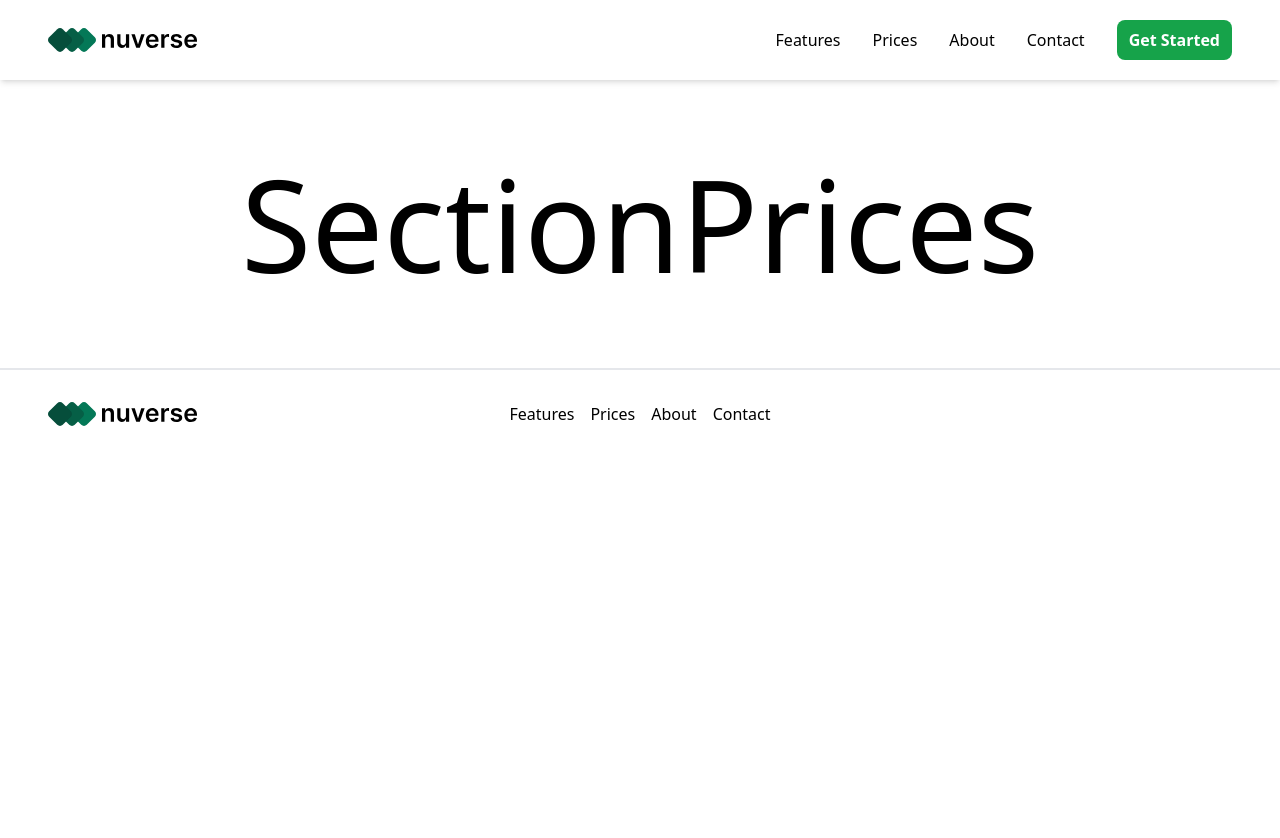
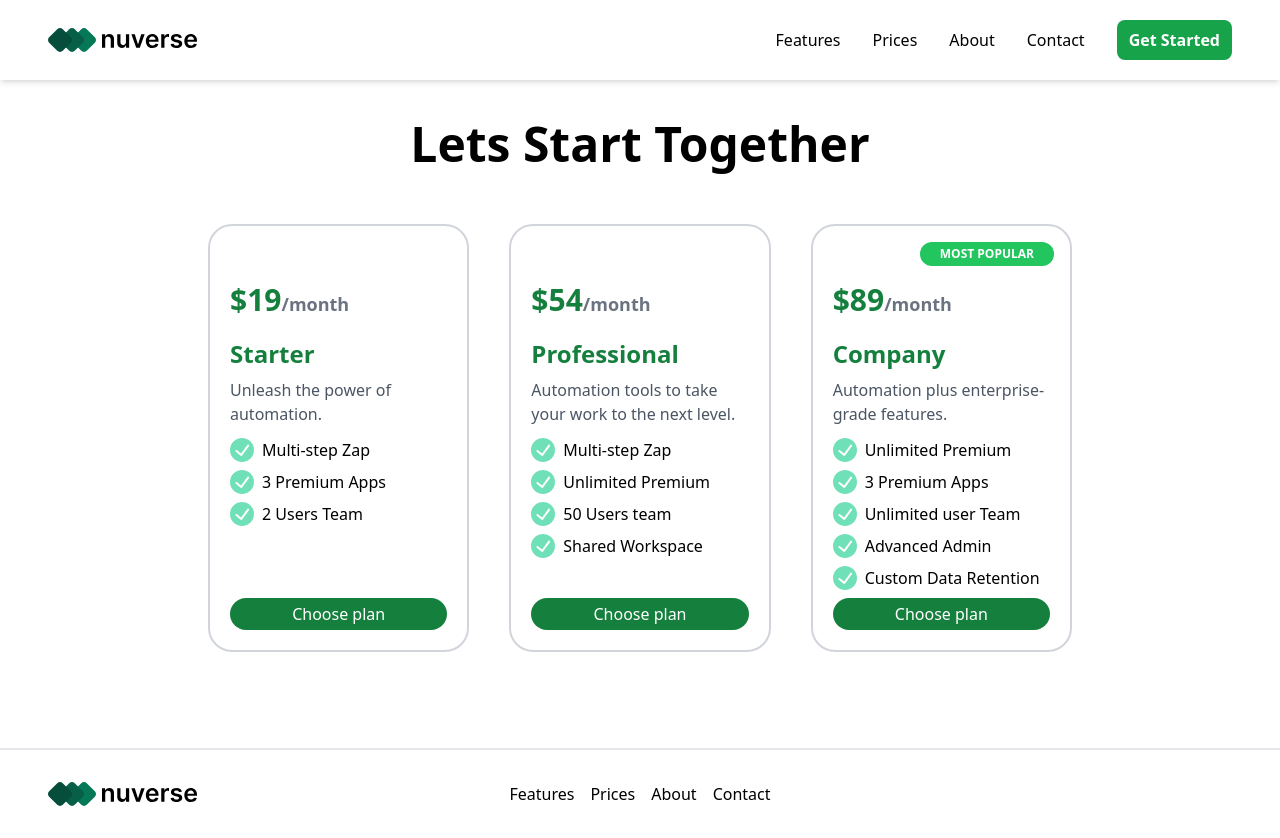
Before and after one commit to akbarmul/latihan-reactjs, a React (Vite) app: page /prices in a window 1280 px wide. Before the commit the page ends 800 px from the top, so only its background shows below. Built offline with nearby package versions, Linux system fonts and the light colour scheme; some icons are missing.

Commit message:
prices done

```diff
--- /dev/null
+++ b/src/components/ButtonPrices.jsx
@@ -0,0 +1,9 @@
+import React from "react";
+
+export default function ButtonPrices() {
+  return (
+    <>
+      <button className="bg-green-700 rounded-full text-white mx-auto py-1 w-full mt-auto">Choose plan</button>
+    </>
+  );
+}
--- /dev/null
+++ b/src/components/CardPrices.jsx
@@ -0,0 +1,11 @@
+import React from "react";
+
+export default function CardPrices({ children }) {
+  return (
+    <>
+      <div className="h-full border-gray-300 border-2 rounded-3xl flex col">
+        <div className="flex flex-col px-5 pt-14 pb-5 relative flex-grow">{children}</div>
+      </div>
+    </>
+  );
+}
--- a/src/components/SectionPrices.jsx
+++ b/src/components/SectionPrices.jsx
@@ -1,5 +1,100 @@
 import React from "react";
+import CardPrices from "./CardPrices";
+
+import Circle from "../assets/check-circle.svg";
+import ButtonPrices from "./ButtonPrices";
 
 export default function SectionPrices() {
-  return <div className="text-9xl my-20 text-center">SectionPrices</div>;
+  return (
+    <>
+      <main>
+        <section className="py-10">
+          <div className="container">
+            <h1 className="text-5xl text-center font-bold">Lets Start Together</h1>
+            <div className="grid sm:grid-cols-2 sm:mx-10 mx-0 md:mx-20 lg:mx-25 xl:mx-40 py-14 gap-10 md:grid-cols-2 lg:grid-cols-3 xl:grid-cols-3 grid-cols-1">
+              <CardPrices>
+                <h3 className="text-3xl font-bold text-green-700">
+                  $19<span className="text-lg text-gray-500">/month</span>
+                </h3>
+                <h3 className="text-2xl font-bold text-green-700 mt-5">Starter</h3>
+                <p className="text-gray-600 mt-2">Unleash the power of automation.</p>
+                <ul className="gap-2 flex flex-col mt-3 mb-2">
+                  <li className="flex">
+                    <img src={Circle} alt="circle" />
+                    <p className="m-o ml-2">Multi-step Zap</p>
+                  </li>
+                  <li className="flex">
+                    <img src={Circle} alt="circle" />
+                    <p className="m-o ml-2">3 Premium Apps</p>
+                  </li>
+                  <li className="flex">
+                    <img src={Circle} alt="circle" />
+                    <p className="m-o ml-2">2 Users Team</p>
+                  </li>
+                </ul>
+                <ButtonPrices />
+              </CardPrices>
+              <CardPrices>
+                <h3 className="text-3xl font-bold text-green-700">
+                  $54<span className="text-lg text-gray-500">/month</span>
+                </h3>
+                <h3 className="text-2xl font-bold text-green-700 mt-5">Professional</h3>
+                <p className="text-gray-600 mt-2">Automation tools to take your work to the next level.</p>
+                <ul className="gap-2 flex flex-col mt-3 mb-2">
+                  <li className="flex">
+                    <img src={Circle} alt="circle" />
+                    <p className="m-o ml-2">Multi-step Zap</p>
+                  </li>
+                  <li className="flex">
+                    <img src={Circle} alt="circle" />
+                    <p className="m-o ml-2">Unlimited Premium </p>
+                  </li>
+                  <li className="flex">
+                    <img src={Circle} alt="circle" />
+                    <p className="m-o ml-2">50 Users team</p>
+                  </li>
+                  <li className="flex">
+                    <img src={Circle} alt="circle" />
+                    <p className="m-o ml-2">Shared Workspace</p>
+                  </li>
+                </ul>
+                <ButtonPrices />
+              </CardPrices>
+              <CardPrices>
+                <h3 className="text-3xl font-bold text-green-700">
+                  <span className="text-white bg-green-500 rounded-full text-xs px-5 py-1 absolute top-4 right-4">MOST POPULAR</span>
+                  $89<span className="text-lg text-gray-500">/month</span>
+                </h3>
+                <h3 className="text-2xl font-bold text-green-700 mt-5">Company</h3>
+                <p className="text-gray-600 mt-2">Automation plus enterprise-grade features.</p>
+                <ul className="gap-2 flex flex-col mt-3 mb-2">
+                  <li className="flex">
+                    <img src={Circle} alt="circle" />
+                    <p className="m-o ml-2">Unlimited Premium</p>
+                  </li>
+                  <li className="flex">
+                    <img src={Circle} alt="circle" />
+                    <p className="m-o ml-2">3 Premium Apps</p>
+                  </li>
+                  <li className="flex">
+                    <img src={Circle} alt="circle" />
+                    <p className="m-o ml-2">Unlimited user Team</p>
+                  </li>
+                  <li className="flex">
+                    <img src={Circle} alt="circle" />
+                    <p className="m-o ml-2">Advanced Admin</p>
+                  </li>
+                  <li className="flex">
+                    <img src={Circle} alt="circle" />
+                    <p className="m-o ml-2">Custom Data Retention</p>
+                  </li>
+                </ul>
+                <ButtonPrices />
+              </CardPrices>
+            </div>
+          </div>
+        </section>
+      </main>
+    </>
+  );
 }
```
Also changed, not shown: src/assets/check-circle.svg (added).
